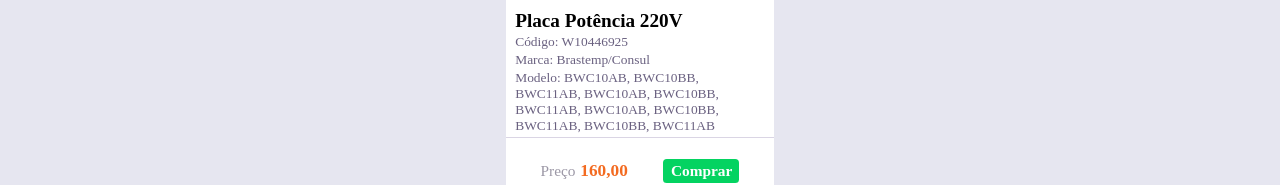
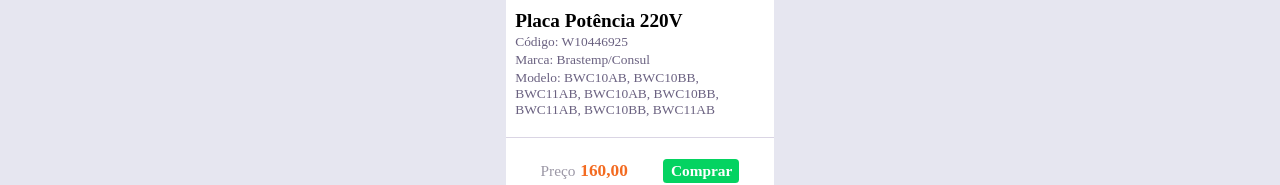
Before and after one commit to PeuDevBr/ReacJSt_website, a Next.js app: page / in a window 1280 px wide. Shown: the part 380-565 px from the top of the page. Built offline with nearby package versions, Linux system fonts and the light colour scheme; grey boxes are pictures that could not be loaded.

Commit message:
Adicionando CSS ao projeto. Adicionando imagem

```diff
--- a/pages/index.js
+++ b/pages/index.js
@@ -9,7 +9,7 @@ var parts = [
     code: "W10446925",
     brand: "Brastemp/Consul",
     subject: "Máquina de Lavar",
-    model: "BWC10AB, BWC10BB, BWC11AB, BWC10AB, BWC10BB, BWC11AB, BWC10AB, BWC10BB, BWC11AB, BWC10BB, BWC11AB",
+    model: "BWC10AB, BWC10BB, BWC11AB, BWC10AB, BWC10BB, BWC11AB, BWC10BB, BWC11AB",
     cost: "160,00",
     subName: "potencia",
 },
```
